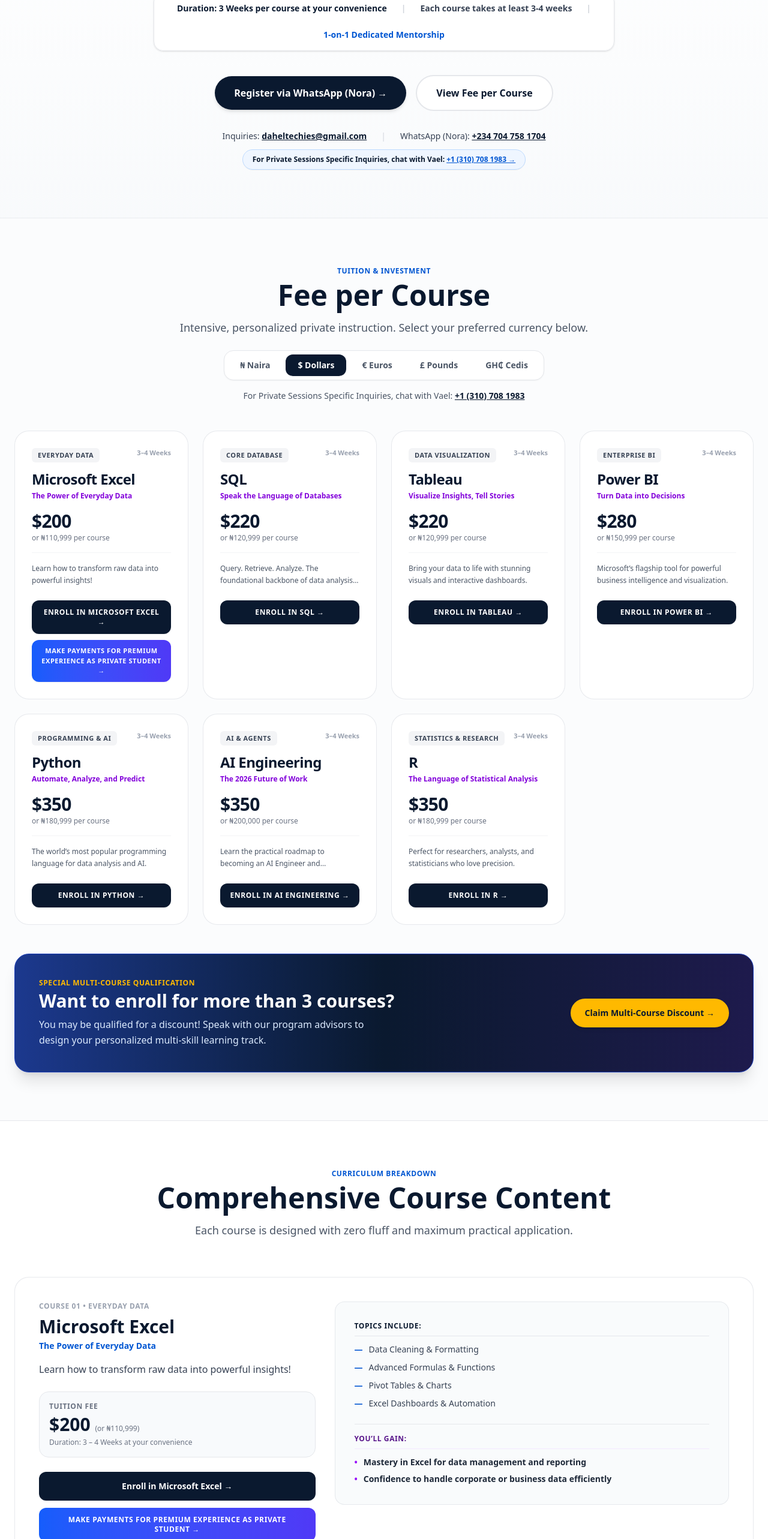
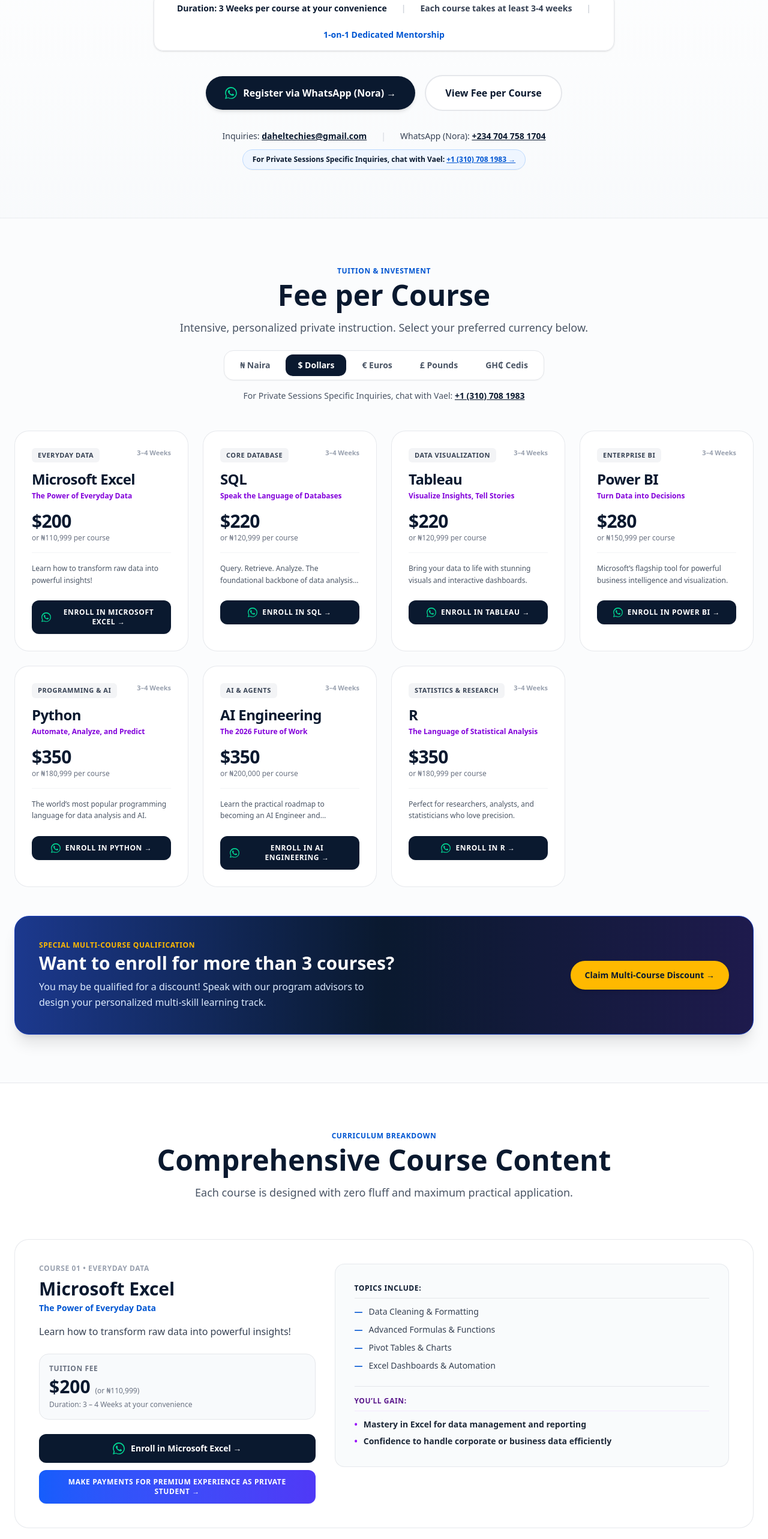
Before and after one commit to Dahel-Technologies/full_site, a Next.js app: page /privatesessions in a window 1280 px wide. Shown: the part 900-3466 px from the top of the page at 60% size. Built offline with nearby package versions, Linux system fonts and the light colour scheme; no server answers.

Commit message:
feat(privatesessions): relocate premium payment banner below comprehensive content and add WhatsApp icons to enroll buttons

```diff
--- a/src/app/privatesessions/page.tsx
+++ b/src/app/privatesessions/page.tsx
@@ -63,6 +63,19 @@
 
       <div className="relative z-10 h-full flex flex-col">{children}</div>
     </div>
+  );
+}
+
+function WhatsAppIcon({ className = "w-4 h-4" }: { className?: string }) {
+  return (
+    <svg
+      viewBox="0 0 24 24"
+      fill="currentColor"
+      className={className}
+      aria-hidden="true"
+    >
+      <path d="M.057 24l1.687-6.163c-1.041-1.804-1.588-3.849-1.587-5.946C.16 5.335 5.495 0 12.05 0a11.815 11.815 0 018.413 3.48A11.821 11.821 0 0123.943 11.893c-.003 6.558-5.338 11.893-11.893 11.893h-.005a11.882 11.882 0 01-5.683-1.448L0 24l.057 0zm6.54-3.328a9.86 9.86 0 005.449 1.621h.004c5.448 0 9.882-4.434 9.885-9.884a9.825 9.825 0 00-2.893-6.994A9.87 9.87 0 0012.054 2.52C6.602 2.52 2.167 6.955 2.166 12.405a9.86 9.86 0 001.51 5.26l.235.374-.998 3.648 3.741-.982.36.214.043.023v-.004zm10.875-6.29c-.297-.149-1.758-.867-2.03-.967-.273-.099-.471-.148-.67.15-.197.297-.767.966-.94 1.164-.173.199-.347.223-.644.075-.297-.15-1.255-.463-2.39-1.475-.883-.788-1.48-1.761-1.653-2.059-.173-.297-.018-.458.13-.606.134-.133.298-.347.446-.52.149-.174.198-.298.298-.497.099-.198.05-.371-.025-.52-.075-.149-.669-1.612-.916-2.207-.242-.579-.487-.5-.669-.51-.173-.008-.371-.01-.57-.01-.198 0-.52.074-.792.372-.272.297-1.04 1.016-1.04 2.479 0 1.462 1.065 2.875 1.213 3.074.149.198 2.096 3.2 5.077 4.487.709.306 1.262.489 1.694.625.712.227 1.36.195 1.871.118.571-.085 1.758-.719 2.006-1.413.248-.694.248-1.289.173-1.413-.074-.124-.272-.198-.57-.347z" />
+    </svg>
   );
 }
 
@@ -364,9 +377,10 @@
               href="https://wa.me/2347047581704?text=Hello%20Dahel%20Technologies!%20I%20am%20ready%20to%20register%20for%20a%20Private%20Session."
               target="_blank"
               rel="noopener noreferrer"
-              className="w-full sm:w-auto bg-navy-900 hover:bg-electric-blue text-white font-bold px-8 py-4 rounded-full text-base transition-all hover:scale-105 shadow-md text-center"
+              className="w-full sm:w-auto inline-flex items-center justify-center gap-2.5 bg-navy-900 hover:bg-electric-blue text-white font-bold px-8 py-4 rounded-full text-base transition-all hover:scale-105 shadow-md text-center group"
             >
-              Register via WhatsApp (Nora) →
+              <WhatsAppIcon className="w-5 h-5 text-emerald-400 shrink-0 transition-transform group-hover:scale-110" />
+              <span>Register via WhatsApp (Nora) →</span>
             </a>
             <a
               href="#fee-per-course"
@@ -493,22 +507,11 @@
                   href={`https://wa.me/2347047581704?text=Hello%20Dahel%20Technologies!%20I%20want%20to%20register%20for%20the%20${encodeURIComponent(course.title)}%20Private%20Session.`}
                   target="_blank"
                   rel="noopener noreferrer"
-                  className="w-full inline-flex items-center justify-center bg-navy-900 hover:bg-electric-blue text-white font-bold py-3 px-4 rounded-xl text-xs uppercase tracking-wider transition-colors text-center shadow-xs"
+                  className="w-full inline-flex items-center justify-center gap-2 bg-navy-900 hover:bg-electric-blue text-white font-bold py-3 px-4 rounded-xl text-xs uppercase tracking-wider transition-colors text-center shadow-xs group"
                 >
-                  Enroll in {course.title} →
+                  <WhatsAppIcon className="w-4 h-4 text-emerald-400 shrink-0 transition-transform group-hover:scale-110" />
+                  <span>Enroll in {course.title} →</span>
                 </a>
-
-                {/* SELFANY PREMIUM PAYMENT LINK FOR PRIVATE SESSIONS SPECIFICALLY UNDER EXCEL */}
-                {course.id === "excel" && (
-                  <a
-                    href="https://selfany.com/daheltechprivatesessions"
-                    target="_blank"
-                    rel="noopener noreferrer"
-                    className="mt-2.5 w-full inline-flex items-center justify-center bg-gradient-to-r from-blue-600 to-indigo-600 hover:from-blue-700 hover:to-indigo-700 text-white font-extrabold py-2.5 px-3 rounded-xl text-[11px] uppercase tracking-wider transition-all hover:scale-[1.02] text-center shadow-xs"
-                  >
-                    Make Payments for Premium Experience as Private Student →
-                  </a>
-                )}
               </div>
             </AnimatedCourseCard>
           ))}
@@ -601,9 +604,10 @@
                         href={`https://wa.me/2347047581704?text=Hello%20Dahel%20Technologies!%20I%20would%20like%20to%20enroll%20in%20the%20${encodeURIComponent(course.title)}%20Private%20Session.`}
                         target="_blank"
                         rel="noopener noreferrer"
-                        className="inline-flex items-center justify-center bg-navy-900 hover:bg-electric-blue text-white font-bold py-3.5 px-6 rounded-xl text-sm transition-colors shadow-xs text-center w-full"
+                        className="inline-flex items-center justify-center gap-2.5 bg-navy-900 hover:bg-electric-blue text-white font-bold py-3.5 px-6 rounded-xl text-sm transition-colors shadow-xs text-center w-full group"
                       >
-                        Enroll in {course.title} →
+                        <WhatsAppIcon className="w-5 h-5 text-emerald-400 shrink-0 transition-transform group-hover:scale-110" />
+                        <span>Enroll in {course.title} →</span>
                       </a>
 
                       {course.id === "excel" && (
@@ -655,6 +659,29 @@
                 </div>
               </AnimatedCourseCard>
             ))}
+          </div>
+
+          {/* MAKE PAYMENTS FOR PREMIUM EXPERIENCE AS PRIVATE STUDENT */}
+          <div className="mt-16 bg-gradient-to-r from-blue-900 via-navy-900 to-indigo-950 text-white rounded-3xl p-8 sm:p-12 shadow-xl border border-blue-800 flex flex-col lg:flex-row items-center justify-between gap-8">
+            <div className="max-w-2xl text-center lg:text-left">
+              <span className="inline-block bg-blue-500/30 text-blue-300 font-extrabold text-[11px] uppercase tracking-wider px-3.5 py-1 rounded-full border border-blue-400/30 mb-3">
+                Direct Enrollment
+              </span>
+              <h3 className="text-2xl sm:text-3xl md:text-4xl font-black mb-3">
+                Make Payments for Premium Experience as Private Student
+              </h3>
+              <p className="text-blue-100 text-sm sm:text-base leading-relaxed">
+                Prefer immediate digital checkout for your 1-on-1 private session track? Complete your payment securely through our direct Selfany gateway.
+              </p>
+            </div>
+            <a
+              href="https://selfany.com/daheltechprivatesessions"
+              target="_blank"
+              rel="noopener noreferrer"
+              className="w-full sm:w-auto inline-flex items-center justify-center gap-2 bg-gradient-to-r from-blue-500 to-indigo-600 hover:from-blue-600 hover:to-indigo-700 text-white font-black py-4 px-8 rounded-full text-sm uppercase tracking-wider transition-all hover:scale-105 shadow-lg shrink-0 text-center"
+            >
+              Make Payments for Premium Experience as Private Student →
+            </a>
           </div>
 
         </div>
@@ -880,17 +907,19 @@
               href="https://wa.me/2347047581704?text=Hello%20Dahel%20Technologies!%20I%20would%20like%20to%20register%20and%20secure%20my%20Private%20Session."
               target="_blank"
               rel="noopener noreferrer"
-              className="w-full sm:w-auto inline-flex items-center justify-center bg-electric-blue hover:bg-blue-700 text-white font-bold py-4 px-8 rounded-full text-base transition-all shadow-md"
+              className="w-full sm:w-auto inline-flex items-center justify-center gap-2.5 bg-electric-blue hover:bg-blue-700 text-white font-bold py-4 px-8 rounded-full text-base transition-all shadow-md group"
             >
-              Register on WhatsApp: +234 704 758 1704 →
+              <WhatsAppIcon className="w-5 h-5 text-emerald-300 shrink-0 transition-transform group-hover:scale-110" />
+              <span>Register on WhatsApp: +234 704 758 1704 →</span>
             </a>
             <a
               href="https://wa.me/13107081983?text=Hello%20Vael!%20I%20have%20an%20inquiry%20regarding%20Dahel%20Private%20Sessions."
               target="_blank"
               rel="noopener noreferrer"
-              className="w-full sm:w-auto inline-flex items-center justify-center bg-navy-900 hover:bg-navy-800 text-white font-bold py-4 px-8 rounded-full text-base transition-colors"
+              className="w-full sm:w-auto inline-flex items-center justify-center gap-2.5 bg-navy-900 hover:bg-navy-800 text-white font-bold py-4 px-8 rounded-full text-base transition-colors group"
             >
-              Chat with Vael: +1 (310) 708 1983 →
+              <WhatsAppIcon className="w-5 h-5 text-emerald-400 shrink-0 transition-transform group-hover:scale-110" />
+              <span>Chat with Vael: +1 (310) 708 1983 →</span>
             </a>
           </div>
           <div className="mt-4">
```
